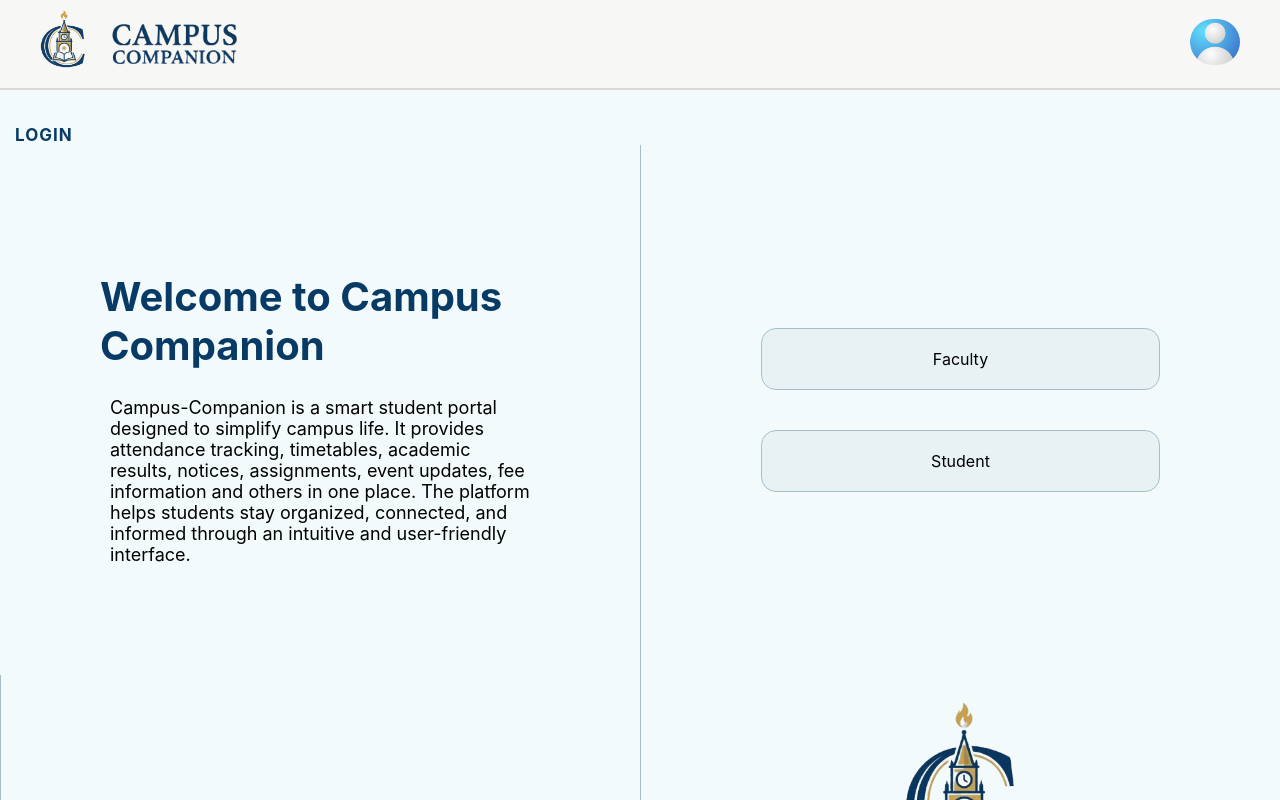
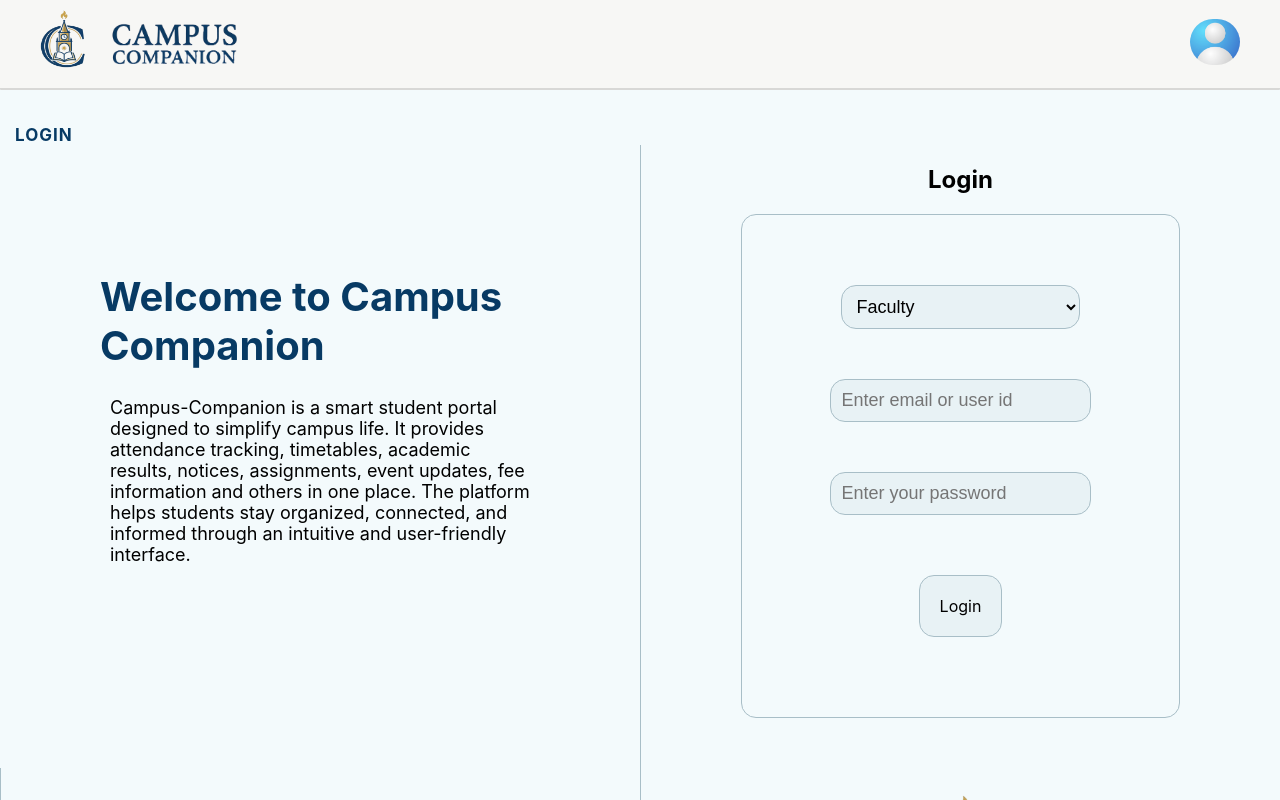
Before and after one commit to ujjwal-nyotane/Campus-Companion, a React (Vite) app in the folder frontend/: page / in a window 1280 px wide. Shown: the top 800 px of the page. Built offline with nearby package versions, Linux system fonts and the light colour scheme.

Commit message:
added sample login form

```diff
--- a/frontend/src/components/index.css
+++ b/frontend/src/components/index.css
@@ -21,7 +21,8 @@
 }
 
 .loginbutton {
-  padding: 100px;
+  padding: 0px 100px;
+  padding-bottom: 50px;
   display: flex;
   flex-direction: column;
   text-align: center;
@@ -78,3 +79,25 @@
     width: 300px;
 
 }
+
+.loginbutton form{
+    display: flex;
+    flex-direction: column;
+    align-items: center;
+    gap: 30px;
+    border: 1px solid #a8bec7;
+    border-radius: 15px;
+    padding: 60px 20px;
+}
+.loginbutton form input, .loginbutton form select{
+    background: #e8f2f5;
+    outline: 0px;
+    border: 0px;
+    border: 1px solid #a8bec7;
+    padding:10px;
+    margin: 10px;
+    width:60%;
+    border-radius:15px;
+    font-size: 18px;
+
+}
--- a/frontend/src/components/index.jsx
+++ b/frontend/src/components/index.jsx
@@ -1,6 +1,9 @@
 import { Link } from "react-router-dom";
+import { useState, } from "react";
 import "./index.css";
+
 function Index() {
+  const [redirect, setredirect] = useState('f-dashboard');
   return (
     <>
     <h2 className="head">LOGIN</h2>
@@ -17,8 +20,21 @@ function Index() {
           </p>
         </div>
         <div className="loginbutton">
-          <Link to="/f-dashboard" target="_top">Faculty</Link>
-          <Link to="/home" target="_top">Student</Link>
+          <h2>Login</h2>
+          <form>
+
+            <select onChange={(value)=>{setredirect(value.target.value)
+              console.log(value.target.value)
+            }}>
+              <option value={'f-dashboard'}>Faculty</option>
+              <option value={'home'}>Student</option>
+            </select>
+            <input type="text" placeholder="Enter email or user id"></input>
+            <input type="password" placeholder="Enter your password"></input>
+            <Link to={redirect}> Login </Link>
+          </form>
+          {/* <Link to="/f-dashboard" target="_top">Faculty</Link>
+          <Link to="/home" target="_top">Student</Link> */}
         </div>
       </div>
       <div className="performance">
```
